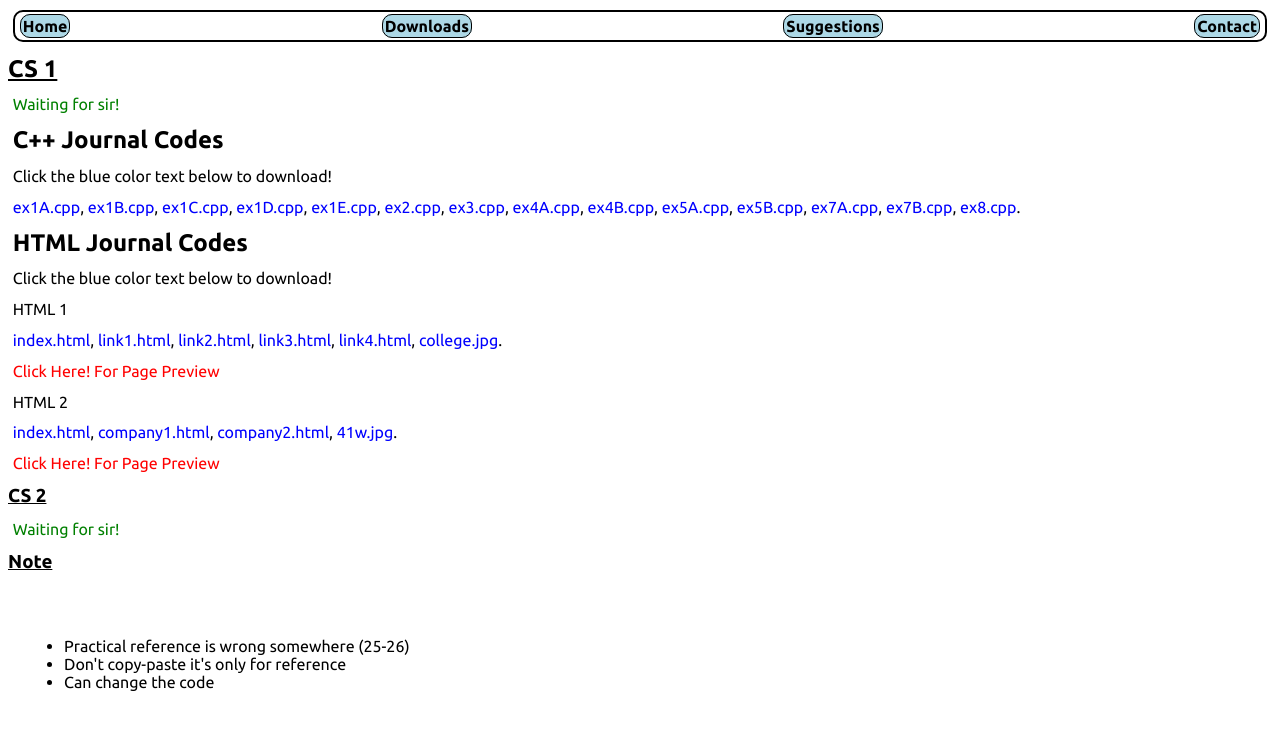
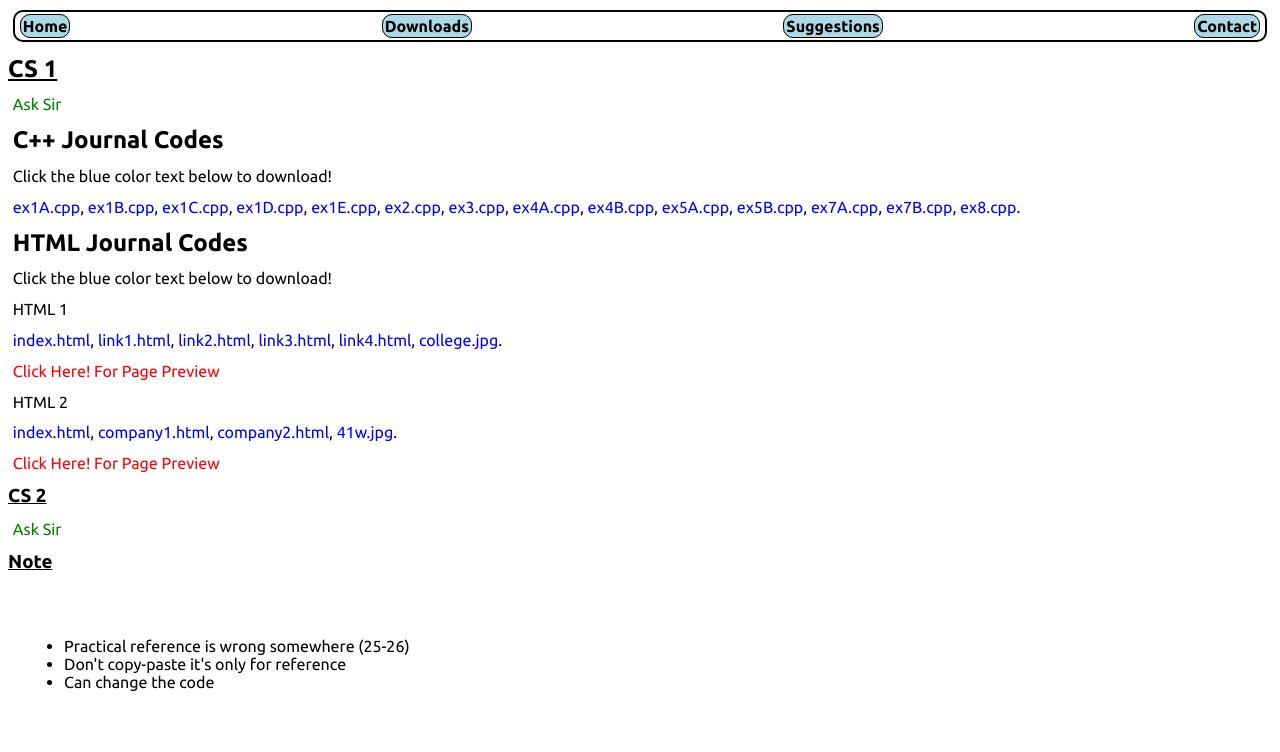
Before and after one commit to voidoctaxor/web, a plain HTML site: page downloads/syjc/syjc.html in a window 1280 px wide. Shown: the part 48-800 px from the top of the page. Drawn offline with Linux system fonts and the light colour scheme.

Commit message:
Update syjc.html

```diff
--- a/downloads/syjc/syjc.html
+++ b/downloads/syjc/syjc.html
@@ -25,7 +25,7 @@
 <section>
   <h1>CS 1</h1>
   <p id="htmlP">
-    Waiting for sir!
+    Ask Sir
   </p>
   <section>
     <h2>C++ Journal Codes</h2>
@@ -89,7 +89,7 @@
   <section>
     <h1>CS 2</h1>
     <p id="htmlP">
-      Waiting for sir!
+      Ask Sir
     </p>
     <p>
     </p>
```
